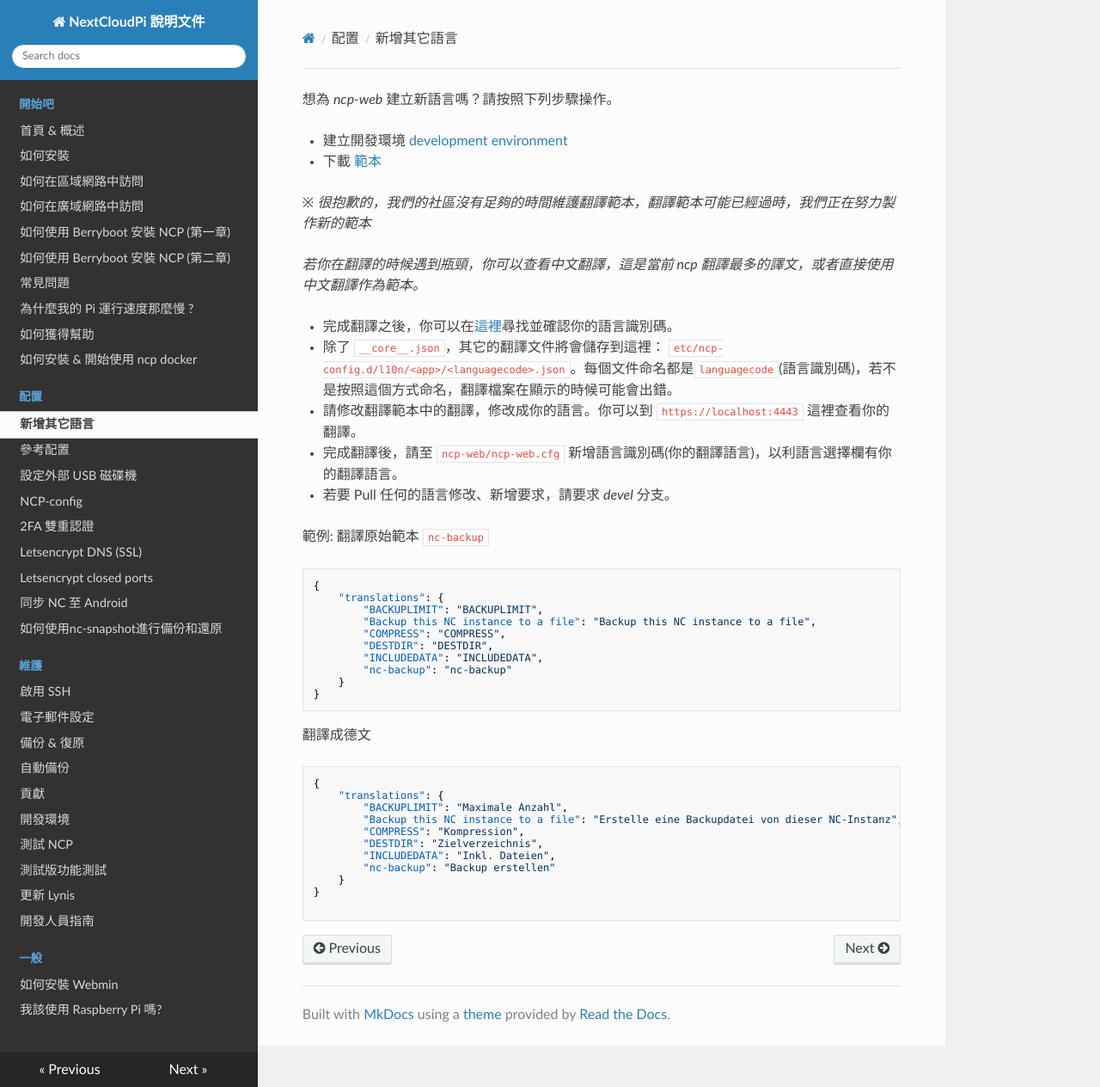
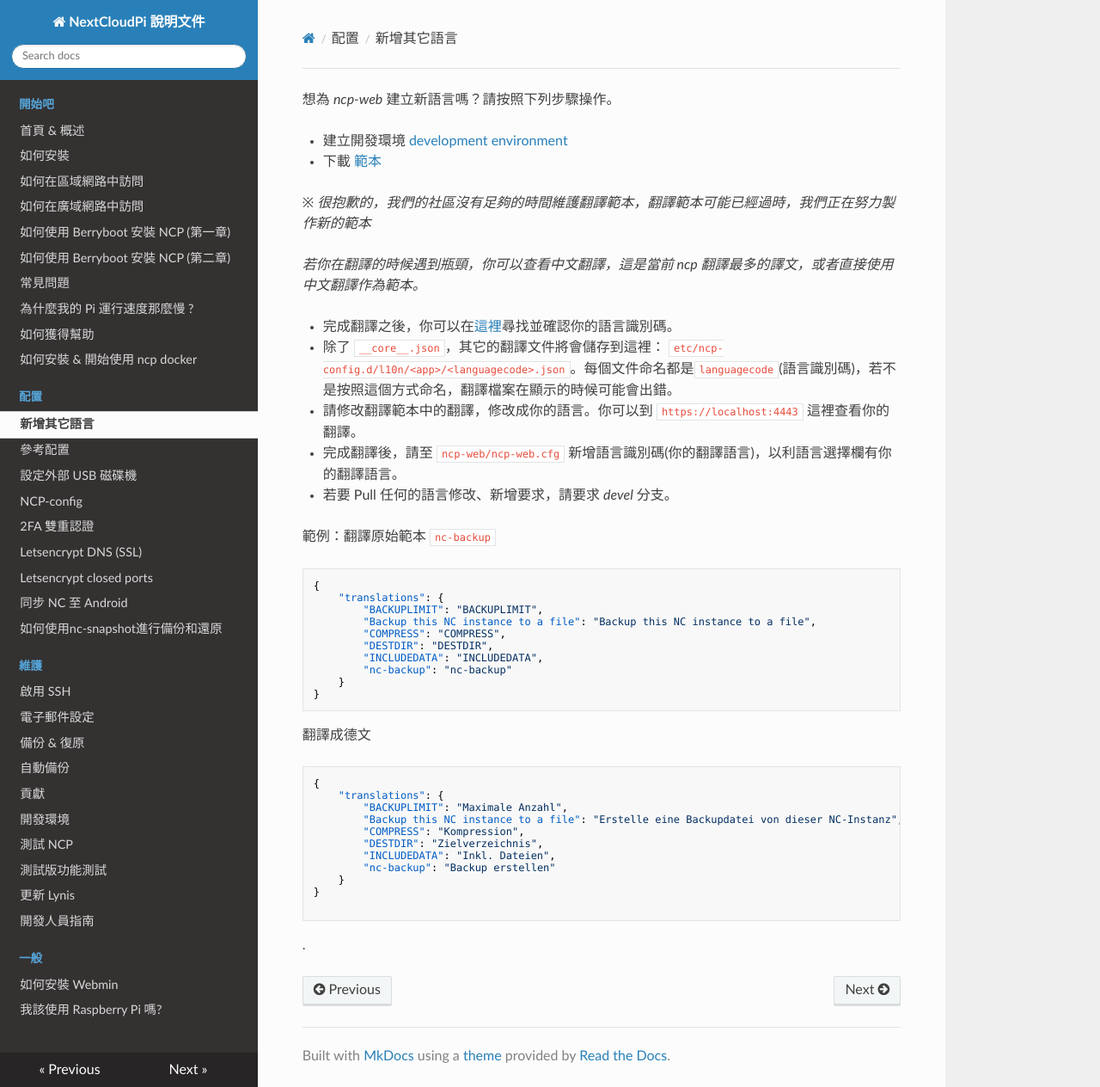
Before and after one commit to Pant/nextcloudpi-readthedocs, an MkDocs documentation site: the page built from docs/Configure/Add-a-new-language-to-ncp-web.md, in a window 1280 px wide and 1264 px high. Shown: the whole window at 86% size. Built offline with MkDocs 1.6.1, drawn with Linux system fonts in a browser that asks for light colours; nearby versions of some CDN libraries; old or Windows-style settings are respelled for this version of MkDocs; part of the change alters nothing that is shown.

````diff
--- a/docs/Configure/Add-a-new-language-to-ncp-web.md
+++ b/docs/Configure/Add-a-new-language-to-ncp-web.md
@@ -18,7 +18,7 @@ _若你在翻譯的時候遇到瓶頸，你可以查看中文翻譯，這是當
 
 - 若要 Pull 任何的語言修改、新增要求，請要求 _devel_ 分支。
 
-範例: 翻譯原始範本 `nc-backup`
+範例：翻譯原始範本 `nc-backup`
 
 ```
 {
@@ -48,3 +48,4 @@ _若你在翻譯的時候遇到瓶頸，你可以查看中文翻譯，這是當
 }
 
 ```
+.
````
